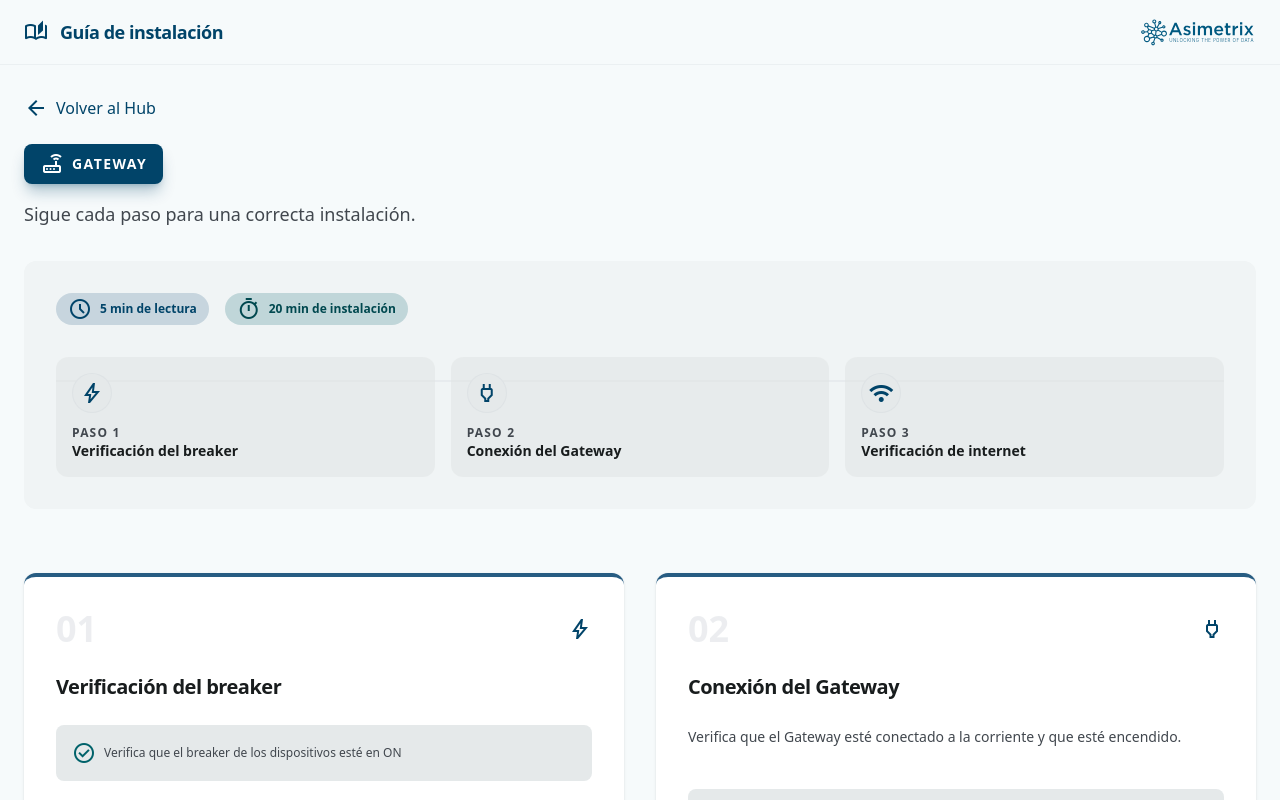
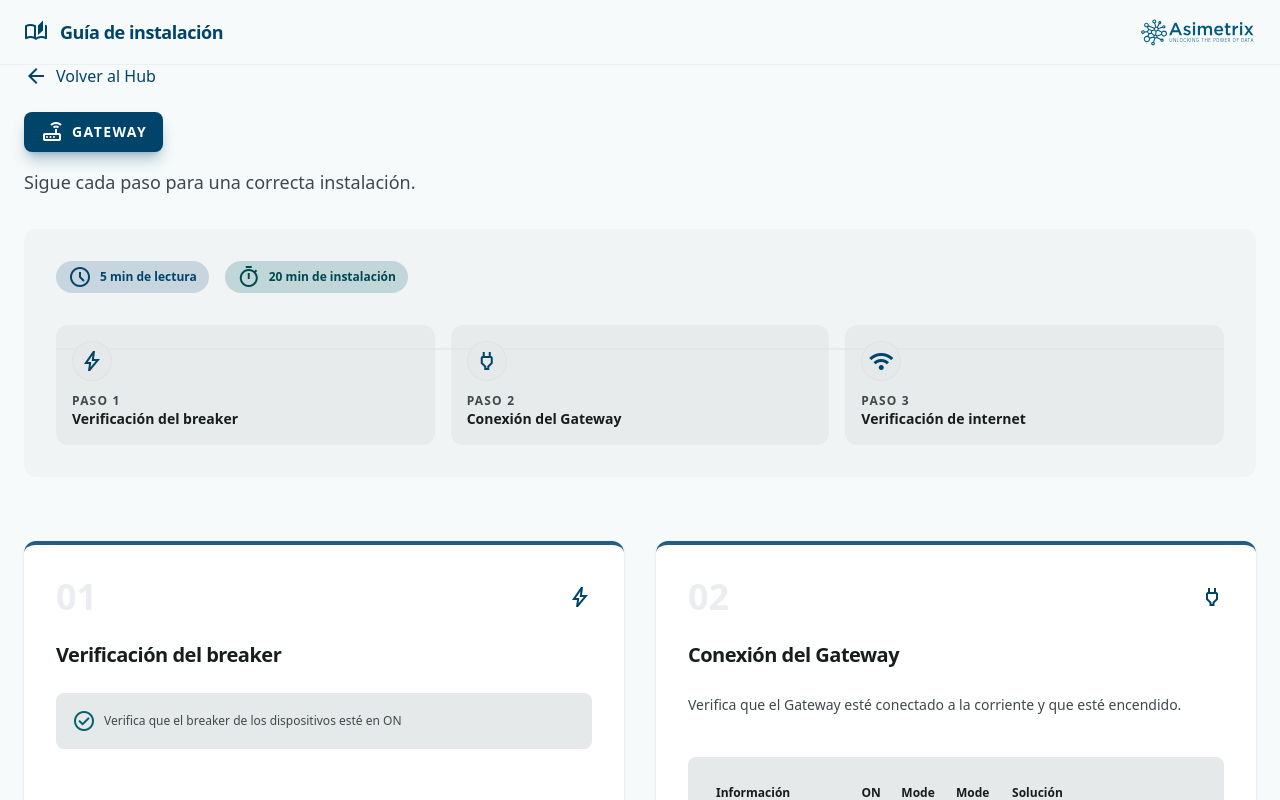
Before and after one commit to ComunicacionesAX/Gateway, a Next.js app: page / in a window 1280 px wide. Shown: the top 800 px of the page. Built offline with nearby package versions, Linux system fonts and the light colour scheme.

Commit message:
Make header sticky

```diff
--- a/src/app/page.tsx
+++ b/src/app/page.tsx
@@ -14,7 +14,7 @@ export default function Home() {
         </div>
       </header>
 
-      <main className="pt-24 pb-24 md:pb-12 max-w-7xl mx-auto px-6">
+      <main className="pt-16 pb-24 md:pb-12 max-w-7xl mx-auto px-6">
         <a href="https://asimetrix-hub.vercel.app/#" className="inline-flex items-center gap-2 text-[#014469] hover:text-[#275c82] transition-colors mb-6">
           <span className="material-symbols-outlined">arrow_back</span>
           <span className="font-medium">Volver al Hub</span>
```
